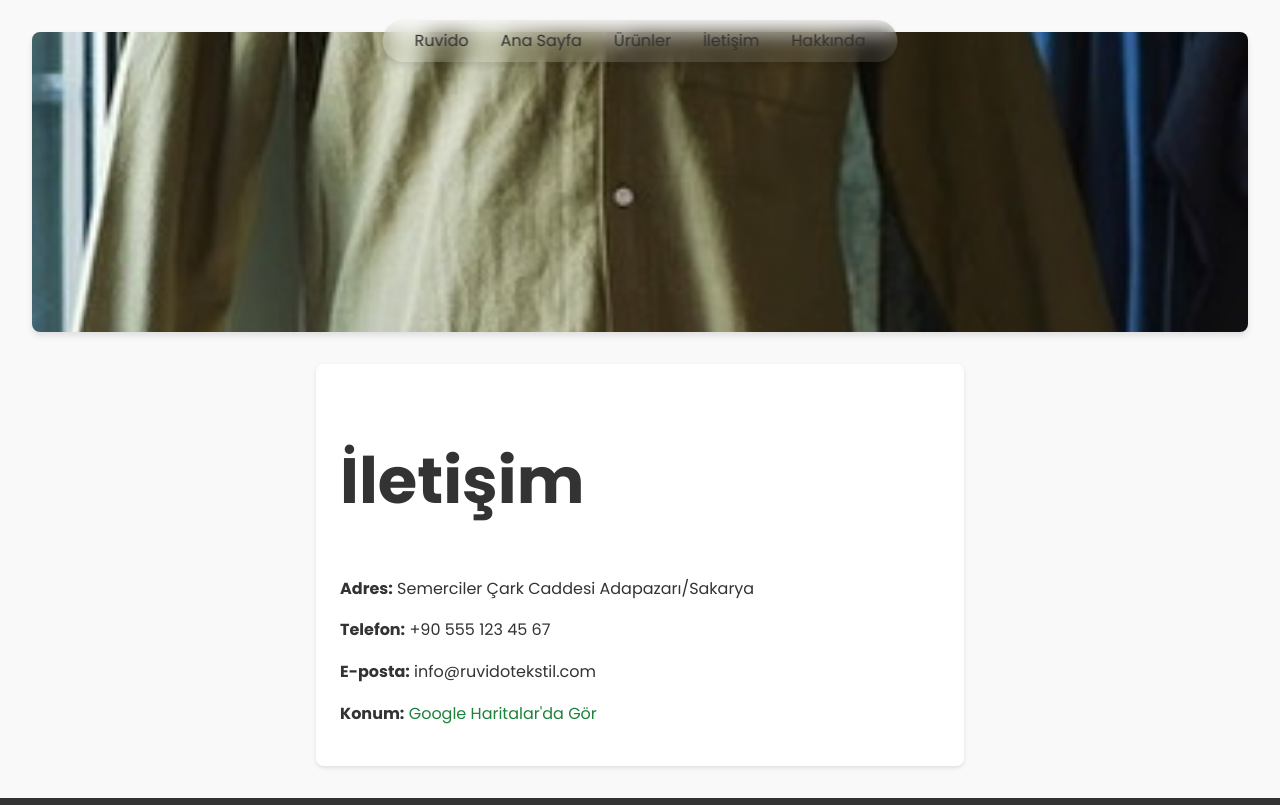
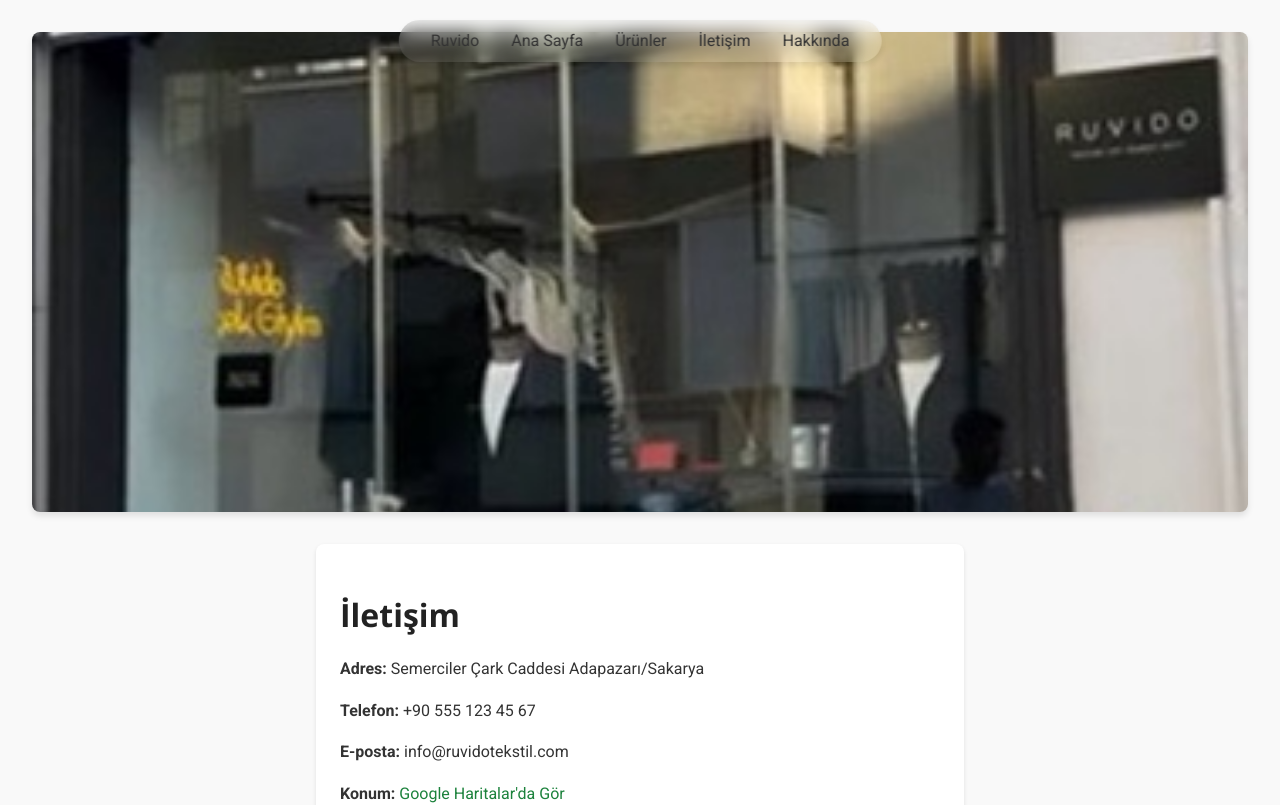
Before and after one commit to MertBlk/ruvidoTekstil, a React (Vite) app: page /contact in a window 1280 px wide. Shown: the top 805 px of the page. Built offline with nearby package versions, Linux system fonts and the light colour scheme; the HTML template or start-up script is replaced by a standard one.

Commit message:
font stili değişt

```diff
--- a/index.html
+++ b/index.html
@@ -6,7 +6,7 @@
     <meta name="viewport" content="width=device-width, initial-scale=1.0" />
     <title>Ruvido Tekstil - Kaliteli Kumaşlar</title>
     <meta name="description" content="Ruvido Tekstil: Yüksek kaliteli kumaşlar, geniş ürün yelpazesi ve güvenilir hizmet." />
-    <link href="https://fonts.googleapis.com/css2?family=Playfair+Display:wght@400;700&family=Poppins:wght@300;400;500;700&display=swap" rel="stylesheet">
+    <link href="https://fonts.googleapis.com/css2?family=Roboto:wght@400;700&family=Open+Sans:wght@400;700&display=swap" rel="stylesheet">
   </head>
   <body>
     <div id="root"></div>
--- a/src/Contact.css
+++ b/src/Contact.css
@@ -5,7 +5,9 @@
 
 .store-image {
     width: 100%;
-    max-height: 300px;
+    height: 30rem;
+    max-width: 100%;
+
     object-fit: cover;
     margin-bottom: 1.5rem;
     border-radius: 8px;
@@ -42,6 +44,8 @@
 
     .store-image {
         max-height: 200px;
+        height: 30rem;
+        max-width: 100%;
     }
 
     .contact-details {
--- a/src/Contact.jsx
+++ b/src/Contact.jsx
@@ -4,7 +4,7 @@ import './Contact.css';
 const Contact = () => {
     return (
         <div className="contact fade-in">
-            <img src="/r2.jpeg" alt="Mağaza" className="store-image fade-in delay-100" />
+            <img src="/magaza.jpeg" alt="Mağaza" className="store-image fade-in delay-100" />
             <div className="contact-details fade-in delay-200">
                 <h1>İletişim</h1>
                 <p><strong>Adres:</strong> Semerciler Çark Caddesi Adapazarı/Sakarya</p>
--- a/src/index.css
+++ b/src/index.css
@@ -7,14 +7,14 @@
   --link-hover-color: #3498db;
   --border-color: #ddd;
   --shadow-color: rgba(0, 0, 0, 0.1);
-  --accent-color: #ff9a9a; /* Home buton rengi gibi */
+  --accent-color: #ffab3c; /* Home buton rengi gibi */
 }
 
 /* Temel stiller */
-html, body { /* html ekledim ve height: 100% ekledim */
+html, body {
     height: 100%;
     margin: 0;
-    font-family: 'Poppins', sans-serif;
+    font-family: 'Roboto', 'Open Sans', Arial, sans-serif;
     line-height: 1.6;
     background-color: var(--background-light); /* Değişken kullanıldı */
     color: var(--text-dark); /* Değişken kullanıldı */
@@ -26,12 +26,8 @@ html, body { /* html ekledim ve height: 100% ekledim */
     min-height: 100vh;
 }
 
-h1 {
-    font-size: 4rem;
-    font-family: 'Poppins', sans-serif;
-}
-
-h2, h3 {
+h1, h2, h3 {
+    font-family: 'Open Sans', 'Roboto', Arial, sans-serif;
     color: #222; /* Bu renk değişken olarak eklenebilir veya kalabilir */
     font-weight: 700;
     margin-bottom: 1rem;
```
Also changed, not shown: public/magaza.jpeg (added).
